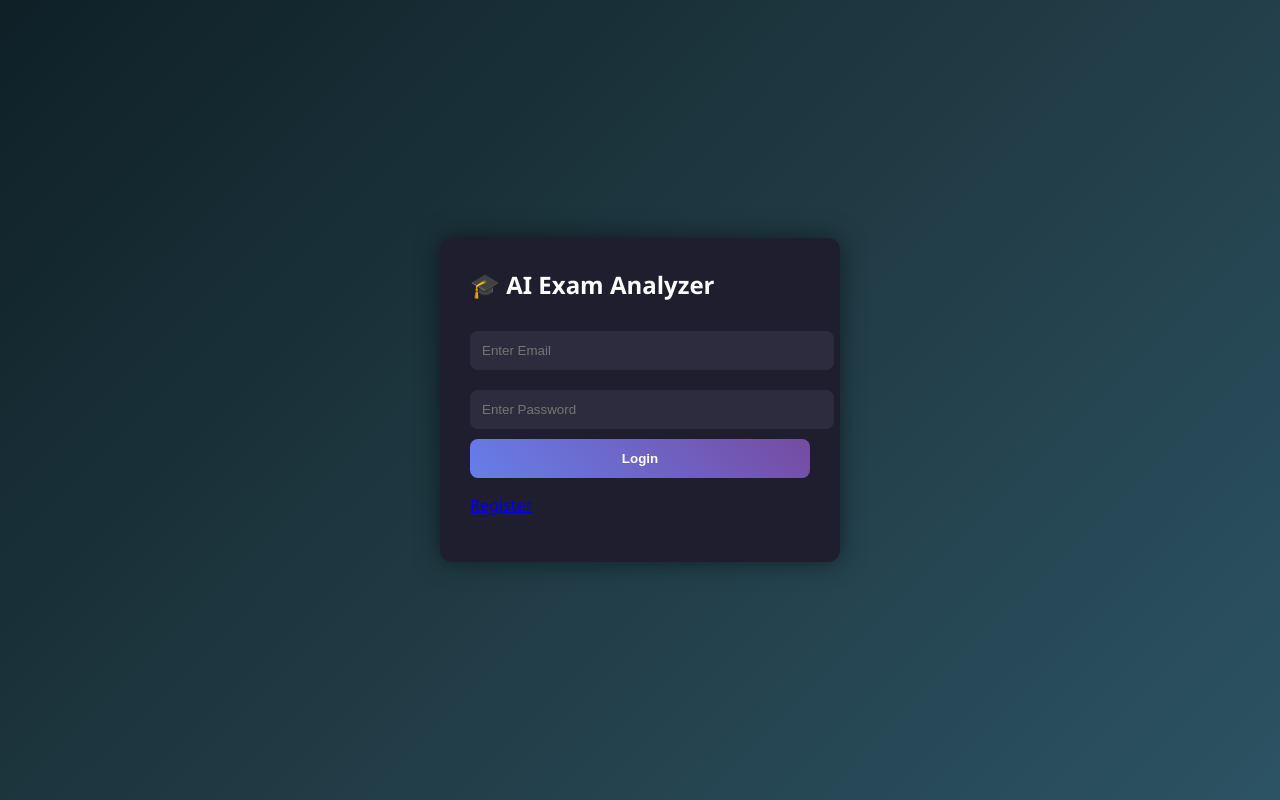
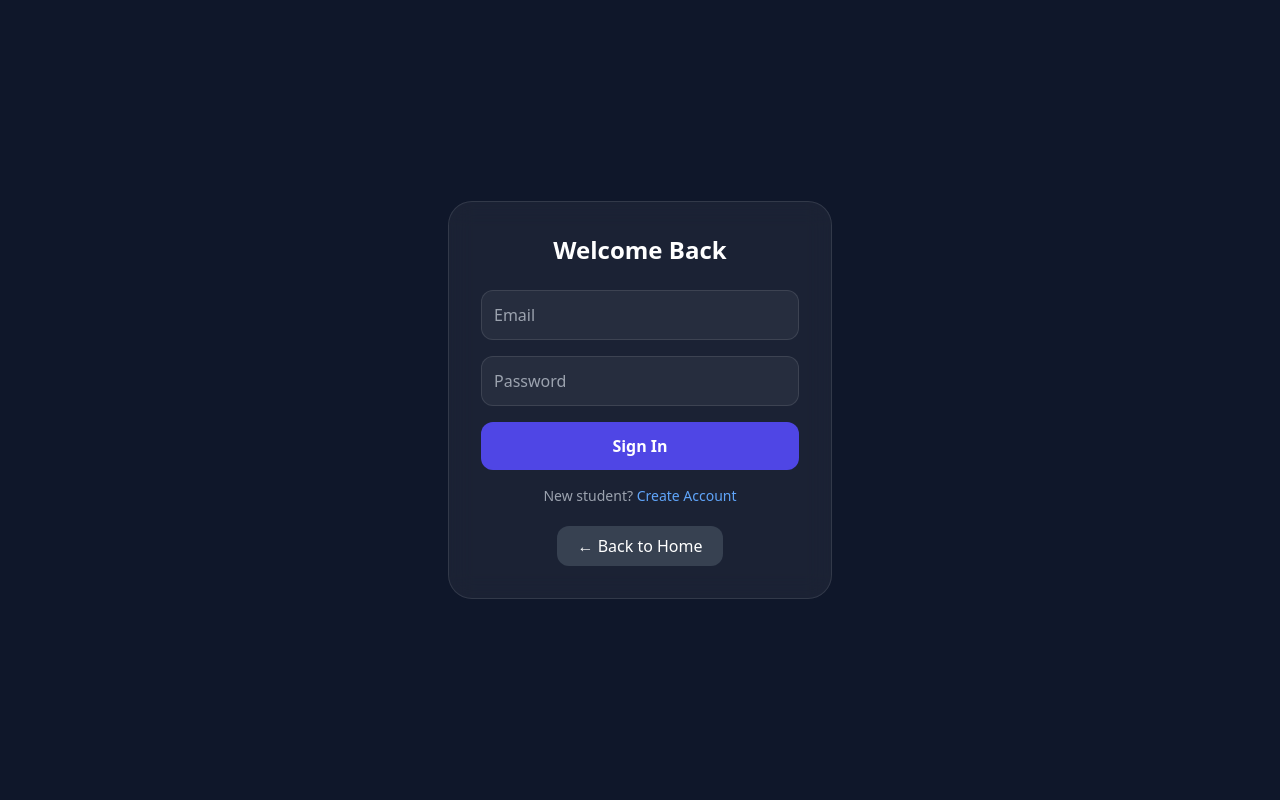
Before and after one commit to Neelu-3376/Ai_exam_analyzer1, a Flask app: page / in a window 1280 px wide. Run offline with Flask 3, Linux system fonts and the light colour scheme; some libraries are stand-ins or nearby versions.

Commit message:
Update login.html

```diff
--- a/templates/login.html
+++ b/templates/login.html
@@ -1,25 +1,41 @@
 <!DOCTYPE html>
 <html>
 <head>
-    <title>Login</title>
-    <link rel="stylesheet" href="{{ url_for('static', filename='style.css') }}">
+    <meta name="viewport" content="width=device-width, initial-scale=1.0">
+    <script src="https://cdn.tailwindcss.com"></script>
 </head>
-<body class="auth-page">
 
-<div class="auth-card">
-    <h2>🎓 AI Exam Analyzer</h2>
+<body class="bg-[#0f172a] text-white flex items-center justify-center min-h-screen p-4">
 
-    <form method="POST" action="/login">
+<div class="bg-white/5 p-8 rounded-3xl border border-white/10 w-full max-w-sm backdrop-blur-md">
 
-        <input type="email" name="email" placeholder="Enter Email" required>
+    <h2 class="text-2xl font-bold mb-6 text-center">Welcome Back</h2>
 
-        <input type="password" name="password" placeholder="Enter Password" required>
+    <form action="/login" method="POST" class="space-y-4">
+        <input type="email" name="email" placeholder="Email" required
+               class="w-full p-3 rounded-xl bg-white/5 border border-white/10 outline-none">
 
-        <button type="submit">Login</button>
+        <input type="password" name="password" placeholder="Password" required
+               class="w-full p-3 rounded-xl bg-white/5 border border-white/10 outline-none">
 
+        <button type="submit" class="w-full bg-indigo-600 py-3 rounded-xl font-bold">
+            Sign In
+        </button>
     </form>
 
-    <p><a href="/register">Register</a></p>
+    <p class="mt-4 text-center text-sm text-gray-400">
+        New student? <a href="/signup" class="text-blue-400">Create Account</a>
+    </p>
+
+    <!-- BACK BUTTON -->
+    <div class="text-center mt-5">
+        <a href="/">
+            <button class="bg-gray-700 px-5 py-2 rounded-xl hover:bg-gray-600 transition">
+                ← Back to Home
+            </button>
+        </a>
+    </div>
+
 </div>
 
 </body>
```
